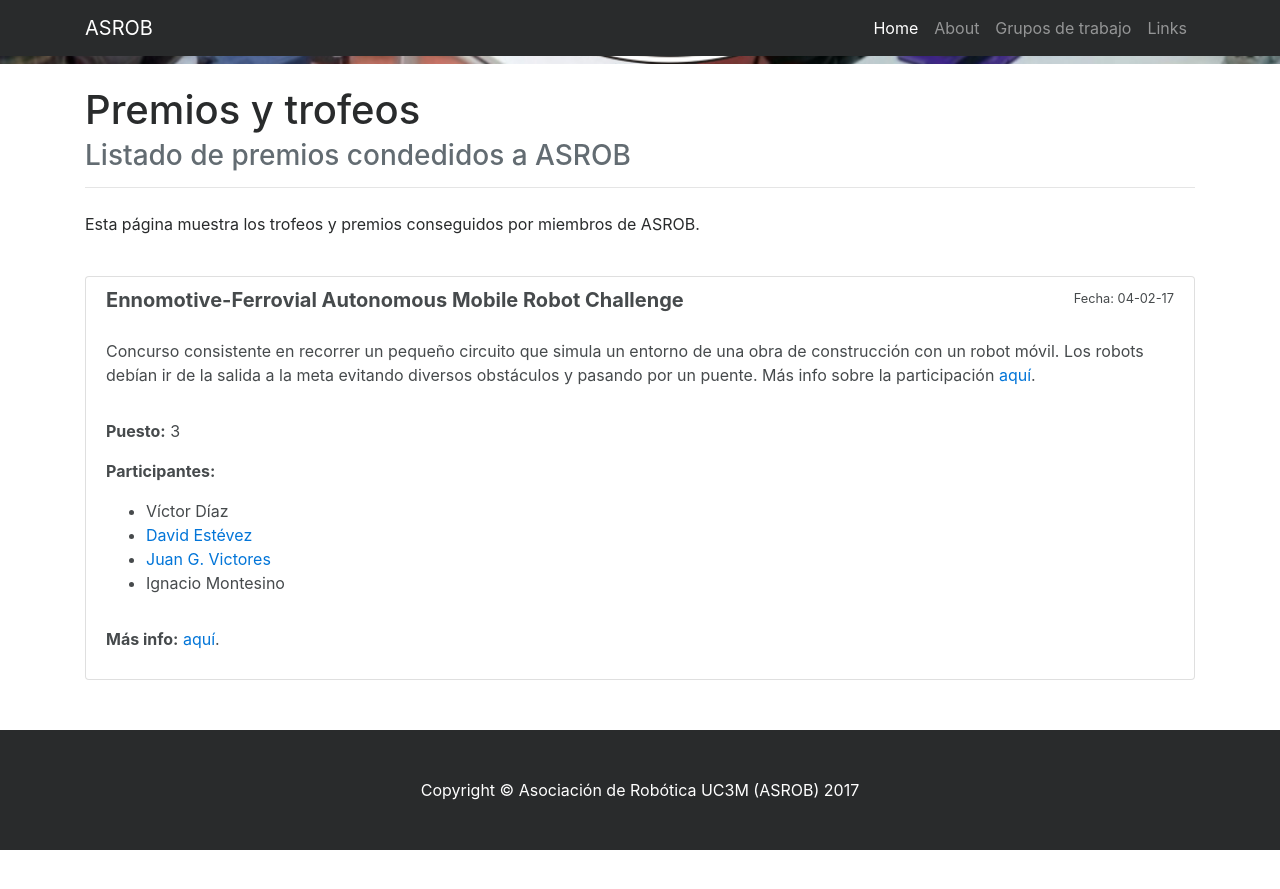
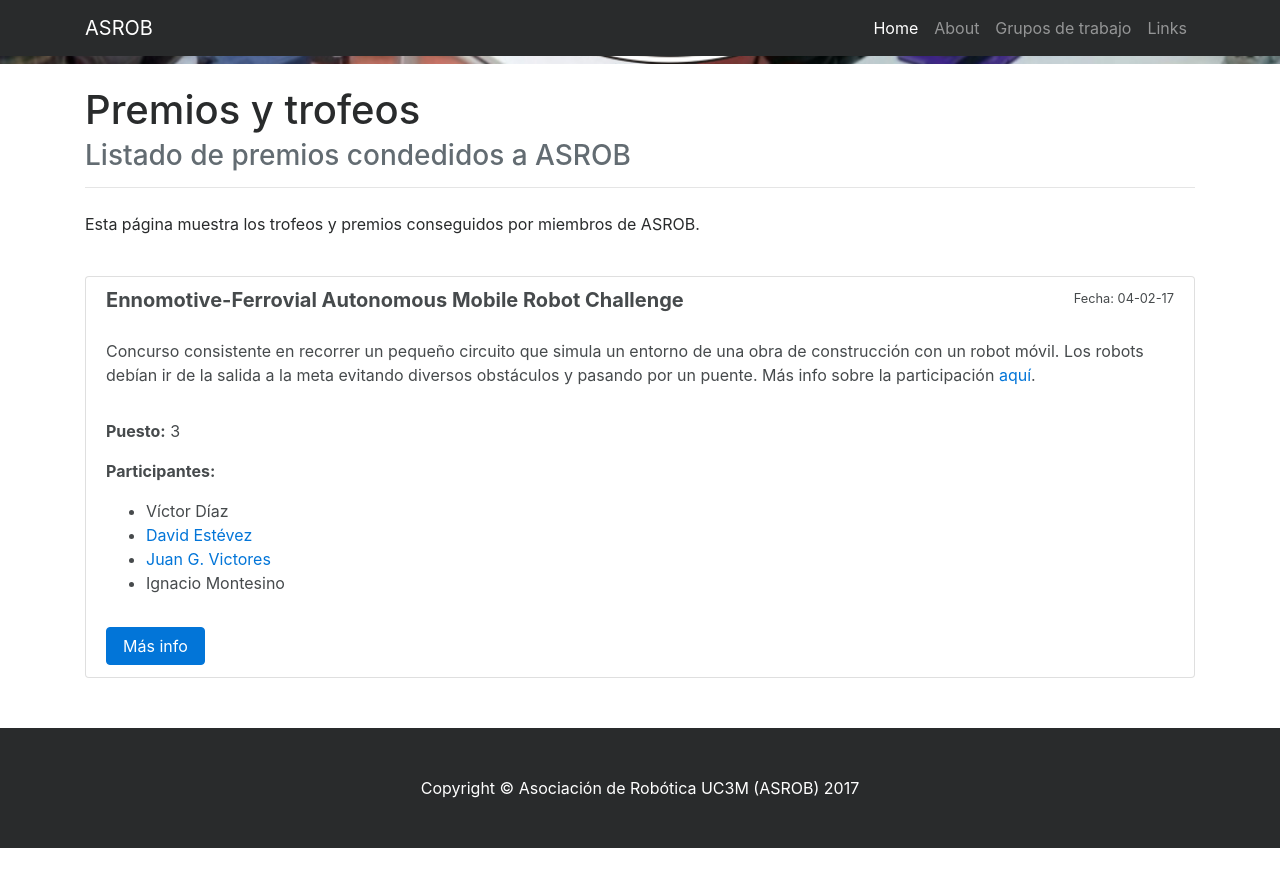
Before and after one commit to asrob-uc3m/asrob-uc3m.github.io, a Jekyll site: the page built from awards.html, in a window 1280 px wide and 900 px high, scrolled down 610 px. Shown: the top 889 px of the window. Built offline with Jekyll 4.4.1, drawn with Linux system fonts in a browser that asks for light colours.

Commit message:
Change standard link by button
I think this will be easier to click on small devices

```diff
--- a/_layouts/awards.html
+++ b/_layouts/awards.html
@@ -40,7 +40,7 @@
                   {% endfor %}
                 </ul>
                 </p>
-                <p><strong>Más info:</strong> <a href="{{award.link}}">aquí</a>.</p>
+                <a class="btn btn-primary" href="{{award.link}}">Más info</a>
               </div>
               {% endfor %}
             </div>
```
